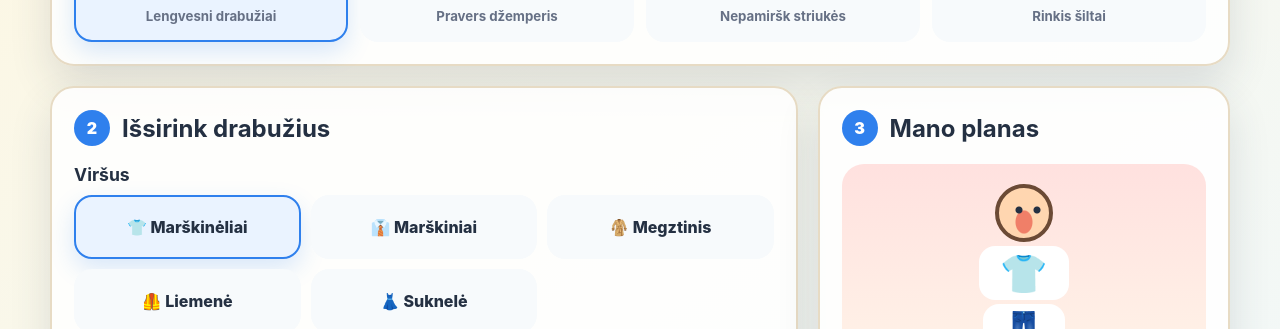
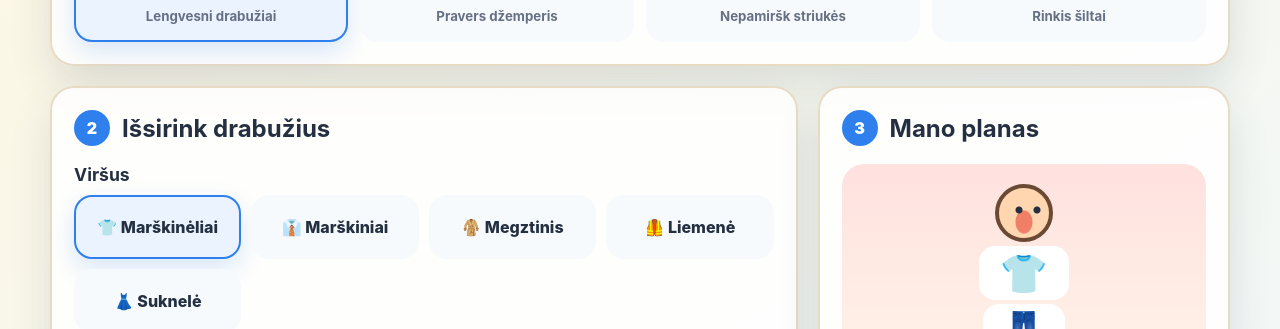
Before and after one commit to liudasdd/apranga, a plain HTML site: page index.html in a window 1280 px wide. Shown: the part 471-800 px from the top of the page. Drawn offline with Linux system fonts and the light colour scheme.

Commit message:
Make clothing choices responsive

```diff
--- a/styles.css
+++ b/styles.css
@@ -228,7 +228,7 @@
 
 .item-row {
   display: grid;
-  grid-template-columns: repeat(3, minmax(0, 1fr));
+  grid-template-columns: repeat(auto-fit, minmax(150px, 1fr));
   gap: 10px;
 }
 
```
